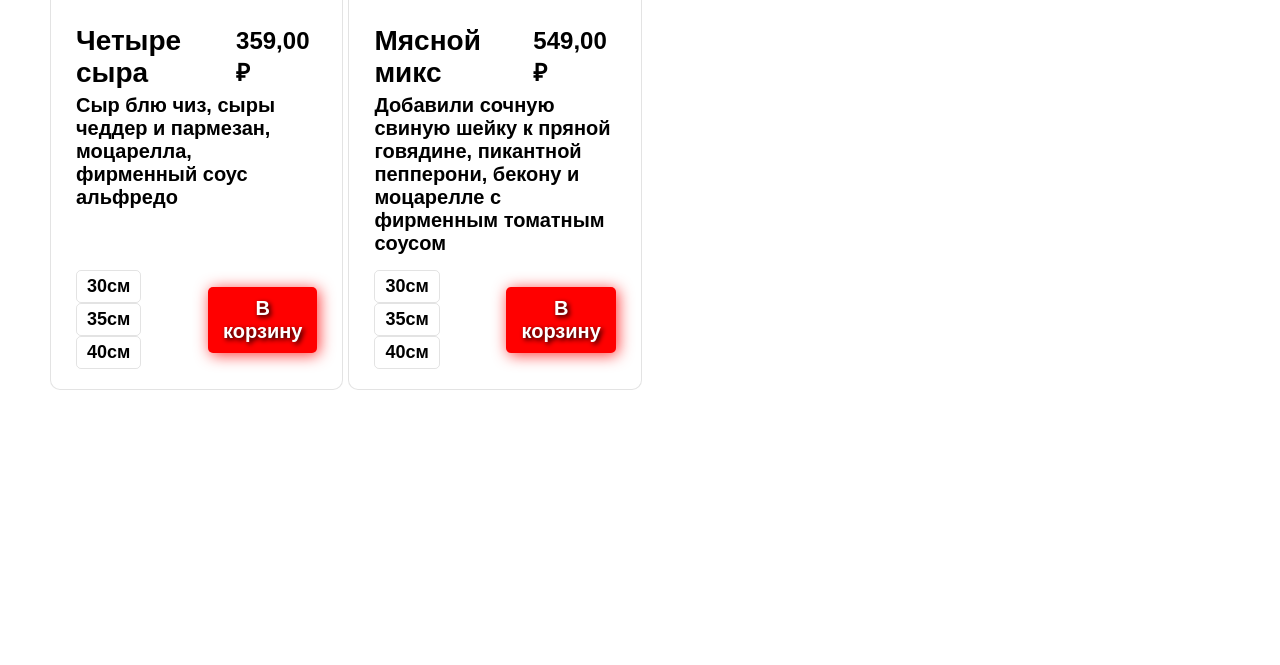
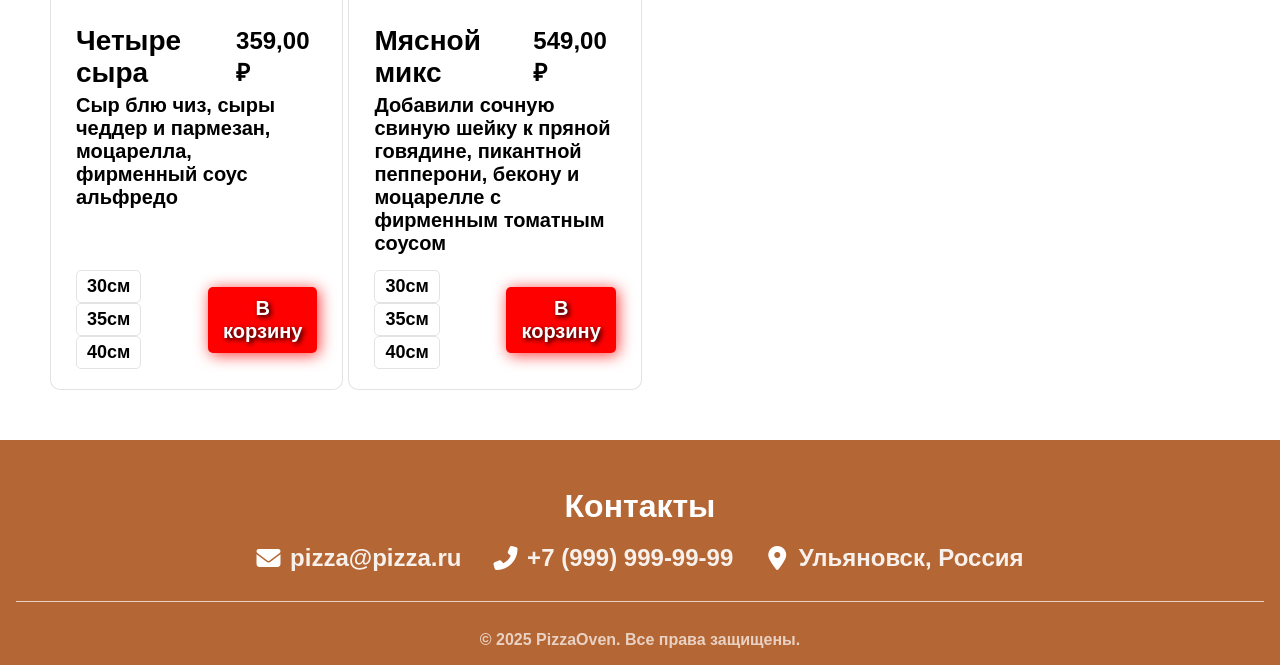
Before and after one commit to FlanRok/PizzaOven, a Django app: page /catalog/ in a window 1280 px wide. Shown: the part 1463-2128 px from the top of the page. Before the commit the page ends 1853 px from the top, so only its background shows below. Run offline with Django 5.2, Linux system fonts and the light colour scheme; data comes from the database, SQL or seed files in the repository; both versions use the stored data as it was after the commit; some web fonts are replaced.

Commit message:
feat: add footer and improve css

```diff
--- a/pizzaoven/carts/static/carts/css/cart.css
+++ b/pizzaoven/carts/static/carts/css/cart.css
@@ -2,6 +2,7 @@
     display: flex;
     justify-content: center;
     color:white;
+    padding-block: 15px;
 }
 .cart{
     background-color: var(--second-color);
--- a/pizzaoven/catalog/static/catalog/css/catalog.css
+++ b/pizzaoven/catalog/static/catalog/css/catalog.css
@@ -24,8 +24,9 @@
     border-radius: 5px;
     padding: 0px 10px;
     backdrop-filter: blur(3px);
-    border: 1px dashed black;
+    border: 1px solid black;
     text-shadow: 2px 2px 1px white;
+    box-shadow: 0px 0px 15px 2px white;
     background-color: rgba(255, 255, 255, 0.616);
 }
 
@@ -39,7 +40,8 @@
     border-radius: 5px;
     padding: 0px 10px;
     backdrop-filter: blur(3px);
-    border: 1px dashed black;
+    box-shadow: 0px 0px 25px 5px white;
+    border: 1px solid black;
     background-color: rgba(255, 255, 255, 0.616);
 
 }
--- a/pizzaoven/main/static/main/css/base.css
+++ b/pizzaoven/main/static/main/css/base.css
@@ -5,7 +5,8 @@
   --font-family-alumni: "Alumni Sans Pinstripe", sans-serif;
   --margin-inline: 250px;
   --button-transitions: 0.3s;
-  --main-color: rgb(158, 5, 5);;
+  --main-color: rgb(158, 5, 5);
+  ;
   --second-color: #b46634;
 }
 
@@ -69,15 +70,18 @@ header {
   transition: var(--button-transitions);
   height: 20px;
   user-select: none;
-  gap:15px;
+  gap: 15px;
 }
-.profile-item p{
+
+.profile-item p {
   font-size: 24px
 }
+
 .profile-item:hover {
   color: var(--main-color);
   background-color: rgb(199, 192, 192);
 }
+
 .right-content a {
   color: var(--main-color);
   text-decoration: none;
@@ -92,7 +96,8 @@ header {
 .logo {
   user-select: none;
 }
-.logo a img:hover{
+
+.logo a img:hover {
   transform: rotate(360deg);
 }
 
@@ -120,6 +125,7 @@ nav ul li a {
   font-weight: bold;
   transition: var(--button-transitions);
 }
+
 nav ul li a:after {
   content: " ";
   display: block;
@@ -132,12 +138,15 @@ nav ul li a:after {
 nav ul li:hover {
   transform: scale(1.1);
 }
+
 nav ul li:active {
   transform: scale(1);
 }
+
 nav ul li a:hover {
   color: red;
 }
+
 nav ul li a:hover:after {
   width: 100%;
 }
@@ -154,7 +163,7 @@ nav ul li a:hover:after {
   transition: var(--button-transitions);
   user-select: none;
   text-decoration: none;
-  color:black;
+  color: black;
 }
 
 .reserve-button:hover {
@@ -163,10 +172,12 @@ nav ul li a:hover:after {
   color: white;
   border-color: white;
 }
+
 .reserve-button:active {
   transform: scale(1);
 }
-button{
+
+button {
   font-family: var(--font-family-alumni);
   font-weight: bold;
   font-size: 18px;
@@ -208,9 +219,18 @@ button{
 }
 
 @keyframes fadeOut {
-    0% { opacity: 1; }
-    70% { opacity: 1; }
-    100% { opacity: 0; display: none; }
+  0% {
+    opacity: 1;
+  }
+
+  70% {
+    opacity: 1;
+  }
+
+  100% {
+    opacity: 0;
+    display: none;
+  }
 }
 
 .burger-toggle {
@@ -235,13 +255,15 @@ button{
   border-radius: 2px;
 }
 
-#burger-toggle:checked + .burger-icon span:nth-child(1) {
+#burger-toggle:checked+.burger-icon span:nth-child(1) {
   transform: translateY(9px) rotate(45deg);
 }
-#burger-toggle:checked + .burger-icon span:nth-child(2) {
+
+#burger-toggle:checked+.burger-icon span:nth-child(2) {
   opacity: 0;
 }
-#burger-toggle:checked + .burger-icon span:nth-child(3) {
+
+#burger-toggle:checked+.burger-icon span:nth-child(3) {
   transform: translateY(-9px) rotate(-45deg);
 }
 
@@ -264,6 +286,7 @@ button{
   display: flex;
   align-items: center;
 }
+
 .mobile-cart-count {
   position: absolute;
   top: -8px;
@@ -280,22 +303,78 @@ button{
   font-weight: bold;
 }
 
+footer {
+  background-color: var(--second-color);
+  color: white;
+  padding: 16px
+}
+
+.footer-container {
+  max-width: 1000px;
+  margin: 0 auto;
+  text-align: center;
+}
+
+.footer-social h3 {
+  font-size: 32px;
+  margin-bottom: 1.2rem;
+}
+
+.contacts-row {
+  display: flex;
+  justify-content: center;
+  flex-wrap: wrap;
+  gap: 2rem;
+  margin-bottom: 1.8rem;
+}
+
+.contact-item {
+  display: flex;
+  align-items: center;
+  gap: 0.6rem;
+  font-size: 24px;
+}
+
+.contact-item i {
+  font-size: 24px;
+  width: 24px;
+}
+
+.contact-item span {
+  opacity: 0.9;
+}
+
+.footer-bottom {
+  text-align: center;
+  padding-top: 1.8rem;
+  margin-top: 1.8rem;
+  border-top: 1px solid white;
+  font-size: 16px;
+  opacity: 0.7;
+}
+
+
 @media (max-width: 1680px) {
   :root {
     --margin-inline: 50px;
   }
-  header{
-    margin-inline:50px;
+
+  header {
+    margin-inline: 50px;
   }
+
   .upper-header {
     font-size: 14px;
   }
+
   .left-content-item {
     font-size: 18px;
   }
+
   nav ul li a {
     font-size: 24px;
   }
+
   .reserve-button {
     font-size: 20px;
   }
@@ -305,22 +384,28 @@ button{
   :root {
     --margin-inline: 50px;
   }
-  .logo img{
+
+  .logo img {
     width: 75px;
   }
+
   .upper-header {
     font-size: 14px;
   }
+
   .left-content-item {
     font-size: 18px;
   }
+
   nav ul li a {
     font-size: 24px;
   }
-  .lower-header{
+
+  .lower-header {
     justify-content: center;
-    gap:10px;
+    gap: 10px;
   }
+
   .reserve-button {
     font-size: 20px;
   }
@@ -330,7 +415,8 @@ button{
   .upper-header {
     display: none;
   }
-  .lower-header{
+
+  .lower-header {
     justify-content: space-between;
   }
 
@@ -350,12 +436,12 @@ button{
     justify-content: flex-start;
     align-items: flex-start;
     padding: 80px 20px 20px;
-    box-shadow: -2px 0 10px rgba(0,0,0,0.1);
+    box-shadow: -2px 0 10px rgba(0, 0, 0, 0.1);
     transition: right 0.3s ease;
     z-index: 1000;
   }
 
-  #burger-toggle:checked ~ .nav-menu {
+  #burger-toggle:checked~.nav-menu {
     right: 0;
   }
 
@@ -385,9 +471,11 @@ button{
   .mobile-actions {
     display: flex;
   }
+
   .desktop-reserve {
     display: none;
   }
+
   .mobile-reserve {
     display: block;
     margin-top: 20px;
@@ -400,6 +488,7 @@ button{
     border-top: 1px solid #eee;
     padding-top: 20px;
   }
+
   .mobile-user-actions a {
     display: flex;
     align-items: center;
@@ -410,13 +499,16 @@ button{
     text-decoration: none;
     border-bottom: 1px solid #f0f0f0;
   }
+
   .mobile-user-actions a:last-child {
     border-bottom: none;
   }
+
   .mobile-user-actions i {
     width: 24px;
     font-size: 20px;
   }
+
   #menu-cart-quantity {
     background: red;
     color: white;
@@ -426,12 +518,15 @@ button{
     font-size: 14px;
   }
 }
+
 @media (min-width: 881px) {
+
   .mobile-reserve,
   .mobile-user-actions,
   .mobile-actions {
     display: none;
   }
+
   .desktop-reserve {
     display: inline-block;
   }
--- a/pizzaoven/main/templates/main/base.html
+++ b/pizzaoven/main/templates/main/base.html
@@ -108,7 +108,31 @@
     {% endfor %}
   </div>
   {% endif %}
-  <main>{% block main %} {% endblock %}</main>
+  <main class="main-content">{% block main %} {% endblock %}</main>
+  <footer>
+    <div class="footer-container">
+      <div class="footer-social">
+        <h3>Контакты</h3>
+        <div class="contacts-row">
+          <div class="contact-item">
+            <i class="fas fa-envelope"></i>
+            <span>pizza@pizza.ru</span>
+          </div>
+          <div class="contact-item">
+            <i class="fas fa-phone-alt"></i>
+            <span>+7 (999) 999-99-99</span>
+          </div>
+          <div class="contact-item">
+            <i class="fas fa-map-marker-alt"></i>
+            <span>Ульяновск, Россия</span>
+          </div>
+        </div>
+      </div>
+    </div>
+    <div class="footer-bottom">
+      © 2025 PizzaOven. Все права защищены.
+    </div>
+  </footer>
   {% block js %} {% endblock %}
 </body>
 
--- a/pizzaoven/orders/static/orders/css/order_form.css
+++ b/pizzaoven/orders/static/orders/css/order_form.css
@@ -5,6 +5,7 @@
     flex-direction: column;
     color: white;
     font-size: 24px;
+    padding-block: 15px;
 }
 
 .order-form-inner-wrapper{
--- a/pizzaoven/users/views.py
+++ b/pizzaoven/users/views.py
@@ -35,7 +35,7 @@ def registration(request):
             form.save()
             user = form.instance
             auth.login(request, user)
-            messages.success(request, f"{user.username}, Вы успешно зарегистрированы вошли в аккаунт")
+            messages.success(request, f"{user.username}, Вы успешно зарегистрированы")
             return HttpResponseRedirect(reverse('index'))
     else:
         form = UserRegistrationForm()
```
Also changed, not shown: pizzaoven/db.sqlite3. Lines whose indentation alone changed are shown as unchanged.
